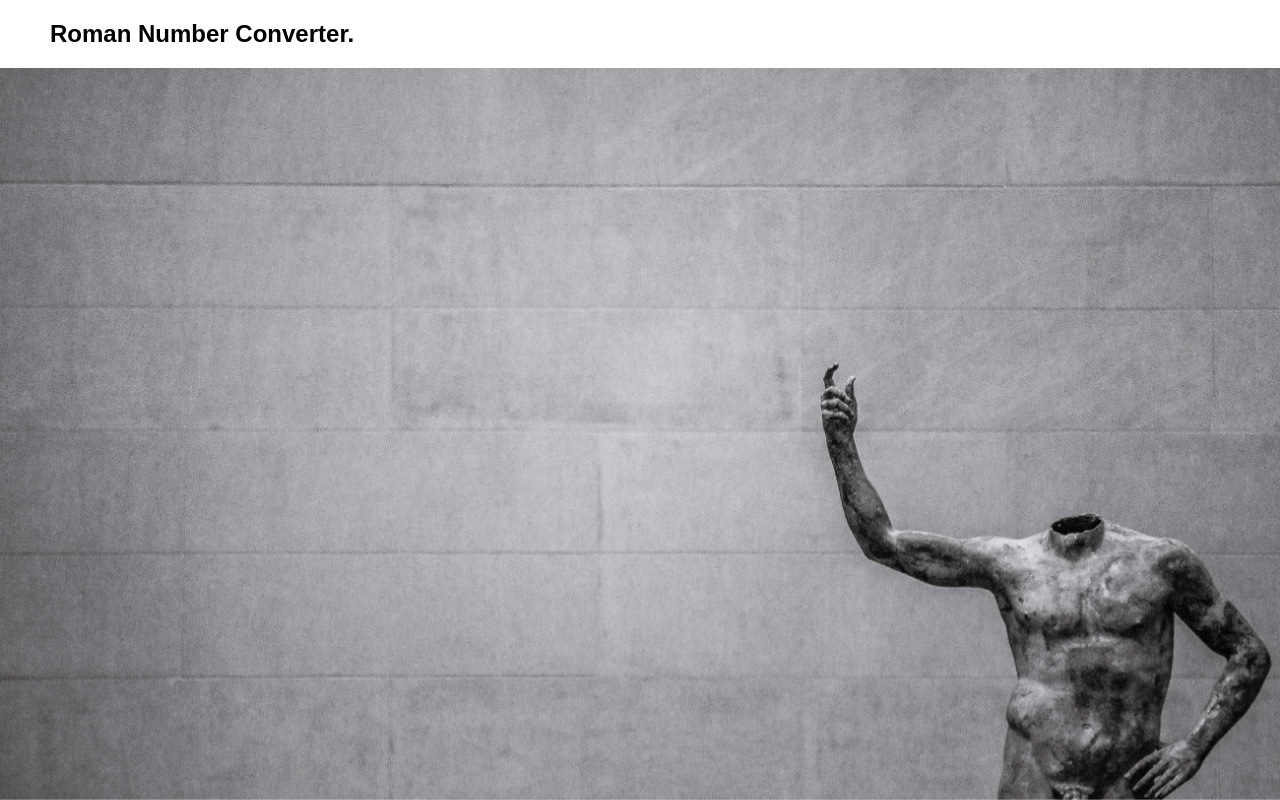
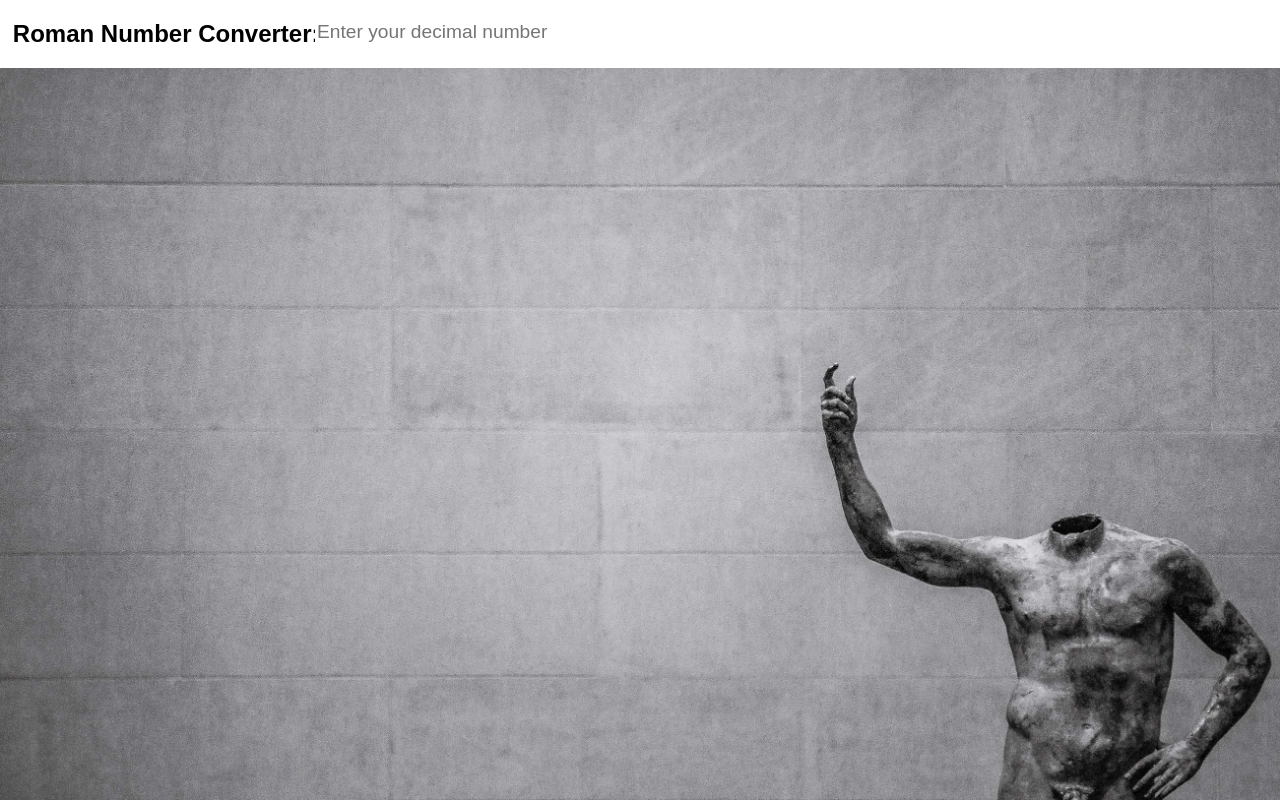
Before and after one commit to SlitiBrahim/Roman-Numeral-Converter, a plain HTML site: page index.html in a window 1280 px wide. Drawn offline with Linux system fonts and the light colour scheme; a web font is replaced by a local one.

Commit message:
Binding user input to the script, actually conversion is displayed in the console

```diff
--- a/index.html
+++ b/index.html
@@ -8,15 +8,21 @@
   </head>
   <body>
 
-    <nav>
-      <h1>Roman Number Converter.</h1>
-    </nav>
+    <div class="container">
 
-    <div class="container">
-      <div id="background-image"></div>
+      <nav>
+        <div class="title">
+          <h1>Roman Number Converter:</h1>
+        </div>
+        <div class="user-input">
+          <input id="input" type="text" placeholder="Enter your decimal number" autofocus autocomplete="off"/>
+        </div>
+      </nav>
     </div>
 
-    <!-- <input id="user-input" type="text" placeholder="Enter your decimal number"> -->
+    <!-- <div id="result">
+      <p>XIV</p>
+    </div> -->
 
     <script src="script.js"></script>
   </body>
--- a/script.js
+++ b/script.js
@@ -30,4 +30,12 @@ function convertToRoman(num) {
  return num;
 }
 
-console.log(convertToRoman(5));
+function displayConversion(input) {
+  console.log(convertToRoman(Number(input.value)));
+}
+
+let input = document.querySelector("#input");
+
+input.addEventListener("keyup", displayConversion.bind(null, input));
+
+// console.log(convertToRoman(5));
--- a/style.css
+++ b/style.css
@@ -7,7 +7,7 @@ html, body {
   width: 100%;
 }
 
-#background-image {
+body {
   background-image: url('background.jpg');
   background-repeat: no-repeat;
   background-position: center;
@@ -20,13 +20,34 @@ html, body {
   height: 100vh;
 }
 
+.container {
+  position: relative;
+}
+
 nav {
   font-family: Quattrocento, sans-serif;
   background-color: #FFFFFF;
-  position: fixed;
+  position: absolute;
+  top: 0;
   width: 100%;
 }
 
+#input {
+  position: absolute;
+  font-size: 1.2em;
+  border: none;
+  top: 20px;
+  left: 315px;
+  width: 300px;
+  color: #7c7c7c;
+  outline: none;
+}
+
+#id {
+  margin-left: 60px;
+  position: absolute;
+}
+
 nav h1 {
-  margin-left: 50px;
+  margin-left: 1vw;
 }
```
